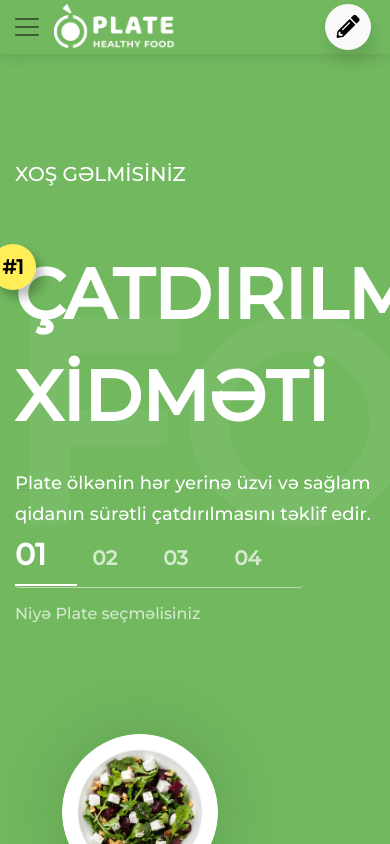
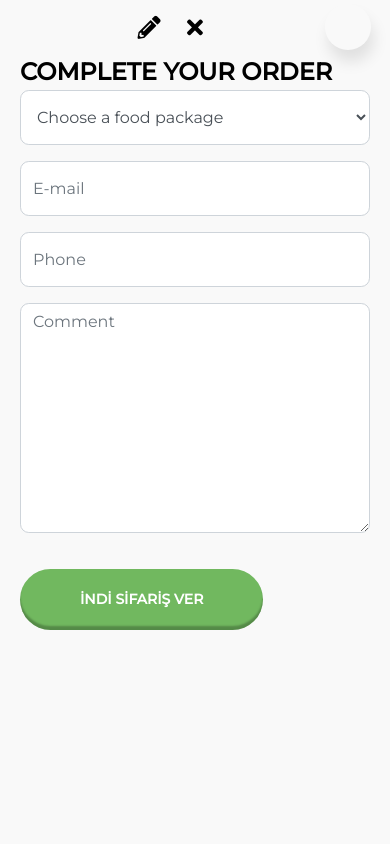
Before and after one commit to AghalarYusublu/PragmatechFoundationProject, a plain HTML site: page Plate Healthy Food (Project)/index.html in a window 390 px wide. Both pictures are taken after a click on the button 348 px from the left and 27 px from the top of the page. Shown: the top 844 px of the page. Drawn offline with nearby package versions, Linux system fonts and the light colour scheme.

Commit message:
layihemde 3 hissede Js tedbiq etdim

```diff
--- a/Plate Healthy Food (Project)/css/style.css
+++ b/Plate Healthy Food (Project)/css/style.css
@@ -1,3 +1,7 @@
+html {
+    scroll-behavior: smooth;
+}
+
 body {
     font-family: "Montserrat", -apple-system, BlinkMacSystemFont, "Segoe UI", Roboto, "Helvetica Neue", Arial, sans-serif;
     font-size: 16px;
@@ -9,6 +13,12 @@
 @media (min-width: 1200px) {
     .container {
         max-width: 1200px !important;
+    }
+    .mailform {
+        margin-top: 65px;
+    }
+    .form-group button {
+        margin-top: 25px !important;
     }
 }
 
@@ -26,6 +36,7 @@
     text-decoration: none;
     transition: all 0.3s;
     color: #000000;
+    cursor: pointer;
 }
 
 * a:hover {
@@ -41,6 +52,8 @@
     margin: 0;
     list-style: none;
 }
+
+
 /* * ul li {
     list-style: none;
 } */
@@ -104,6 +117,11 @@
     .navbar-logo img {
         max-height: 46px !important;
     }
+    .btn-navbar-aside-open-toggle {
+        position: unset !important;
+        top: 0 !important;
+        right: 0 !important;
+    }
 }
 
 @media only screen and (max-width:991px) {
@@ -115,7 +133,41 @@
     .navbar {
         left: 0% !important;
     }
+    .decorative-circle {
+        width: 322.92px !important;
+        height: 322.92px !important;
+        top: 6% !important;
+        left: 50% !important;
     }
+    .box-round-wrap {
+        left: 31vw !important;
+        top: 4% !important;
+        position: absolute !important;
+    }
+}
+
+
+/* .collapse.navbar-collapse {
+       color: #ffffff;
+       background: #71b85f;
+       box-shadow: 0 0 15px rgb(0 0 0 / 15%);
+       position: fixed;
+       left: 0;
+       top: -56px;
+       bottom: -56px;
+       z-index: 1079;
+       width: 270px;
+       padding: 112px 0 81px;
+       font-size: 14px;
+       line-height: 34px;
+       transform: translateX(-110%);
+   }
+
+   .collapse.navbar-collapse.show {
+       transform: translateX(0);
+   } */
+
+
 /* main menu */
 
 #main-menu {
@@ -124,12 +176,24 @@
     left: 0;
     right: 0;
     z-index: 1080;
+    transition: 0.5s linear;
+    border-bottom: 1px solid transparent;
+}
+
+#main-menu.active {
+    background: #71b85f;
+    position: fixed;
+    border-bottom-color: #c4c4c4;
 }
 
 .navbar-menu {
     align-items: center;
     padding: 35px 0;
     justify-content: space-between;
+}
+
+.navbar-menu.active {
+    padding: 17px 0;
 }
 
 .navbar-logo img {
@@ -177,9 +241,9 @@
 }
 
 .btn-navbar-aside-open-toggle {
-        /*   position: fixed;
+    position: fixed;
     top: 35px;
-        right: 53px; */
+    right: 53px;
     width: 74px;
     height: 74px;
     border-radius: 10em;
@@ -187,21 +251,105 @@
     background-color: #f9f9f9;
     display: block;
     color: #000000;
-        font-size: 30px;
+    font-size: 40px;
     text-align: center;
     border: none;
     cursor: pointer;
     transition: all 0.3s;
+    z-index: 3;
+    overflow: hidden;
 }
 
 .btn-navbar-aside-open-toggle:hover {
     box-shadow: 2px 8px 7px rgb(0 0 0 / 10%);
 }
 
+.open-icon {
+    display: inline-block;
+    transition: all 0.3s;
+    position: absolute;
+    top: 50%;
+    left: 50%;
+    transform: translate(-50%, -50%);
+}
+
+.btn-navbar-aside-open-toggle.active .open-icon {
+    transform: translate(-250%, -50%);
+}
+
+.close-icon {
+    display: inline-block;
+    transition: all 0.3s;
+    position: absolute;
+    top: 50%;
+    left: 50%;
+    transform: translate(150%, -50%);
+}
+
+.btn-navbar-aside-open-toggle.active .close-icon {
+    transform: translate(-50%, -50%);
+}
+
+.navbar-orderDiv {
+    position: fixed;
+    top: 0;
+    right: 0;
+    bottom: 0;
+    width: 627px;
+    max-width: 100%;
+    background-color: #f9f9f9;
+    z-index: 2;
+    padding: 55px 20px 55px 20px;
+    transform: translate(100%, 0);
+    transition: all 0.3s linear;
+    overflow: hidden;
+    overflow-y: auto;
+}
+
+.navbar-orderDiv.active {
+    transform: translate(0, 0);
+    box-shadow: 0 0 15px rgb(0 0 0 / 10%);
+}
+
+.navbar-orderDiv h3 {
+    color: #000000;
+    font-weight: 700;
+    font-size: 24px;
+}
+
+.manual-size {
+    height: 55px !important;
+}
+
+.form-group select {
+    cursor: pointer !important;
+}
+
+.form-control {
+    border-radius: 0.55rem !important;
+}
+
+select option:hover {
+    background-color: #71b85f !important;
+}
+
+.form-control:focus {
+    border-color: #ced4da !important;
+    box-shadow: none;
+}
+
+@media only screen and (min-width:768px) {
+    .navbar-orderDiv {
+        padding: 55px 70px 80px 74px;
+    }
+}
+
 .navbar {
     position: absolute;
     left: 16%;
 }
+
+
 /* section banner */
 
 .decorative-banner-div {
@@ -325,6 +473,8 @@
     box-shadow: 0 0 80px rgb(0 0 0 / 15%);
     border-radius: 50%;
 }
+
+
 /* Section About */
 
 #section-about {
@@ -422,6 +572,8 @@
         padding: 50px 0px !important;
     }
 }
+
+
 /* Product */
 
 #product {
@@ -548,6 +700,8 @@
 .link-border:hover {
     color: #71b85f;
 }
+
+
 /* section-how-it-works */
 
 #section-how-it-works {
@@ -575,7 +729,6 @@
     padding: 51px 15px 26px 40px;
     width: 300px;
     max-width: 100%;
-        /*     padding: 37px 15px 15px 37px; */
     position: relative;
     border-radius: 60px 4px;
     transition: all 0.3s;
@@ -660,6 +813,8 @@
     height: 14px;
     transition: all 0.3s;
 }
+
+
 /* section-features */
 
 #section-features {
@@ -714,6 +869,8 @@
         color: #ffffff !important;
     }
 }
+
+
 /* section-what-our-clients-say */
 
 #section-what-our-clients-say {
@@ -903,6 +1060,8 @@
     padding: 22px 30px;
     margin-top: 52px;
 }
+
+
 /* section-footer */
 
 #section-footer {
--- a/Plate Healthy Food (Project)/index.html
+++ b/Plate Healthy Food (Project)/index.html
@@ -20,7 +20,7 @@
                 <div class="col-lg-12">
                     <div class="navbar-menu flex">
                         <div class="navbar-logo">
-                            <a href=""> <img src="images/navbar-logo.png" alt=""></a>
+                            <a href="#" onclick="scrollPrograms(this)"> <img src="images/navbar-logo.png" alt=""></a>
                         </div>
                         <nav class="navbar navbar-expand-lg navbar-light">
                             <button class="navbar-toggler nav-toggler" type="button" data-toggle="collapse" data-target="#navbarNav" aria-controls="navbarNav" aria-expanded="false" aria-label="Toggle navigation">
@@ -29,13 +29,14 @@
                             <div class="collapse navbar-collapse" id="navbarNav">
                                 <ul class="navbar-nav">
                                     <li class="nav-item">
-                                        <a class="menu-link flex" href="#">Proqramlar </a>
+                                        <a class="menu-link flex" href="#" id="programs" onclick="scrollPrograms(this)">Proqramlar </a>
                                     </li>
                                     <li class="nav-item">
-                                        <a class="menu-link flex" href="#">Haqqımızda</a>
+                                        <a class="menu-link flex" href="#" id="about" onclick="scrollAbout(this)">Haqqımızda</a>
                                     </li>
                                     <li class="nav-item">
-                                        <a class="menu-link flex" href="#">Müştərilər</a> </li>
+                                        <a class="menu-link flex" href="#" id="clients" onclick="scrollClients(this)">Müştərilər</a>
+                                    </li>
 
                                 </ul>
                             </div>
@@ -56,7 +57,43 @@
                             </ul>
                         </div> -->
 
-                        <button class="btn-navbar-aside-open-toggle"><i class="fas fa-pencil-alt"></i></button>
+                        <button class="btn-navbar-aside-open-toggle"><i class=" open-icon fas fa-pencil-alt"></i><i
+                                class=" close-icon fas fa-times"></i></button>
+                        <div class="navbar-orderDiv">
+                            <h3>Complete your order</h3>
+                            <form class="mailform">
+                                <div class="row">
+                                    <div class="col-12">
+                                        <form>
+                                            <div class="form-group">
+                                                <select class="form-control manual-size" id="exampleFormControlSelect1">
+                                                    <option value="" disabled selected hidden>Choose a food package
+                                                    </option>
+                                                    <option>Detox</option>
+                                                    <option>Balanslı</option>
+                                                    <option>Veqan</option>
+
+                                                </select>
+                                            </div>
+                                            <div class="form-group">
+                                                <input type="email" class="form-control manual-size" id="exampleFormControlInput1" placeholder="E-mail" onfocus="this.placeholder=''" onblur="this.placeholder='E-mail'" />
+                                            </div>
+                                            <div class="form-group">
+                                                <input type="email" class="form-control manual-size" id="exampleFormControlInput1" placeholder="Phone" onfocus="this.placeholder=''" onblur="this.placeholder='Phone'">
+                                            </div>
+                                            <div class="form-group">
+
+                                                <textarea class="form-control" id="exampleFormControlTextarea1" style="height: 230px" placeholder="Comment" rows="3" onfocus="this.placeholder=''" onblur="this.placeholder='Comment'"></textarea>
+                                            </div>
+                                            <div class="form-group">
+                                                <a class="button button-primary" href="">İNDİ SİFARİŞ VER</a>
+                                            </div>
+                                        </form>
+                                    </div>
+
+                                </div>
+                            </form>
+                        </div>
                     </div>
                 </div>
             </div>
@@ -86,11 +123,11 @@
                 </div>
                 <!--   <div class="box-ban"> -->
 
-                <div class="col-lg-7">
-                    <div class="box-round-wrap"><img src="images/slider-01-671x671.png" alt="" width="671" height="335">
-                        <!--    </div> -->
-                    </div>
+
+                <div class="box-round-wrap"><img src="images/slider-01-671x671.png" alt="" width="671" height="335">
+                    <!--    </div> -->
                 </div>
+
             </div>
         </div>
 
@@ -224,7 +261,8 @@
                     <div class="post-classic bg-3">
                         <span>03</span>
                         <h3 class="post-classic-title">Çatdırılma seçİn Ünvan VƏ vaxt</h3>
-                        <p class="post-classic-text">Sonda yeməyinizi harada və nə vaxt çatdıracağımızı bizə bildirin.</p>
+                        <p class="post-classic-text">Sonda yeməyinizi harada və nə vaxt çatdıracağımızı bizə bildirin.
+                        </p>
                     </div>
                 </div>
             </div>
@@ -249,7 +287,7 @@
                             <div class="box-icon">
                                 <div class="box-icon-header flex">
                                     <span class="box-icon-feature"><i class="fas fa-leaf"></i></span>
-                                    <h3 class="box-icon-title">orqanik</h3>
+                                    <h3 class="box-icon-title">orqanİk</h3>
                                 </div>
                                 <p class="box-icon-text">İstifadə etdiyimiz bütün maddələr 100% orqanik və təzədir. Belə yanaşma yeməyimizi çox sağlamlaşdırır.</p>
                             </div>
@@ -267,7 +305,7 @@
                             <div class="box-icon">
                                 <div class="box-icon-header flex">
                                     <span class="box-icon-feature"><i class="fas fa-egg"></i></span>
-                                    <h3 class="box-icon-title">müxtəlif</h3>
+                                    <h3 class="box-icon-title">müxtəlİf</h3>
                                 </div>
                                 <p class="box-icon-text">Komandamız sifariş etdiyiniz zaman sizə daha yaxşı qida müxtəlifliyi təmin etmək üçün menyuları mütəmadi olaraq yeniləyir.</p>
                             </div>
@@ -399,14 +437,13 @@
         </div>
     </footer>
 
-
-
     <script src="https://code.jquery.com/jquery-3.4.1.slim.min.js" integrity="sha384-J6qa4849blE2+poT4WnyKhv5vZF5SrPo0iEjwBvKU7imGFAV0wwj1yYfoRSJoZ+n" crossorigin="anonymous">
     </script>
     <script src="https://cdn.jsdelivr.net/npm/popper.js@1.16.0/dist/umd/popper.min.js" integrity="sha384-Q6E9RHvbIyZFJoft+2mJbHaEWldlvI9IOYy5n3zV9zzTtmI3UksdQRVvoxMfooAo" crossorigin="anonymous">
     </script>
     <script src="https://stackpath.bootstrapcdn.com/bootstrap/4.4.1/js/bootstrap.min.js" integrity="sha384-wfSDF2E50Y2D1uUdj0O3uMBJnjuUD4Ih7YwaYd1iqfktj0Uod8GCExl3Og8ifwB6" crossorigin="anonymous">
     </script>
+    <script src="js/app.js"></script>
 </body>
 
 </html>
--- /dev/null
+++ b/Plate Healthy Food (Project)/js/app.js
@@ -0,0 +1,42 @@
+let mainMenu = document.querySelector("#main-menu")
+let navbarMenu = document.querySelector(".navbar-menu")
+
+
+document.addEventListener('scroll', function() {
+    if ((window.scrollY > 10)) {
+        mainMenu.classList.add("active")
+        navbarMenu.classList.add("active")
+    } else {
+        mainMenu.classList.remove("active")
+        navbarMenu.classList.remove("active")
+    }
+})
+
+let programs = document.querySelector("#programs")
+let about = document.querySelector("#about")
+let clients = document.querySelector("#clients")
+
+function scrollPrograms() {
+    window.scrollTo(0, 0)
+}
+
+function scrollAbout() {
+    window.scrollTo(0, 847)
+    console.log(window.scrollTo(0, 847))
+}
+
+function scrollClients() {
+    window.scrollTo(0, 3879)
+}
+window.addEventListener('load', function() {
+    window.scrollTo(0, 0)
+})
+
+let orderDiv = document.querySelector(".navbar-orderDiv")
+let btnOrderDiv = document.querySelector(".btn-navbar-aside-open-toggle")
+
+
+btnOrderDiv.addEventListener('click', function() {
+    orderDiv.classList.toggle("active")
+    btnOrderDiv.classList.toggle("active")
+})
```
Lines whose indentation alone changed are shown as unchanged.
